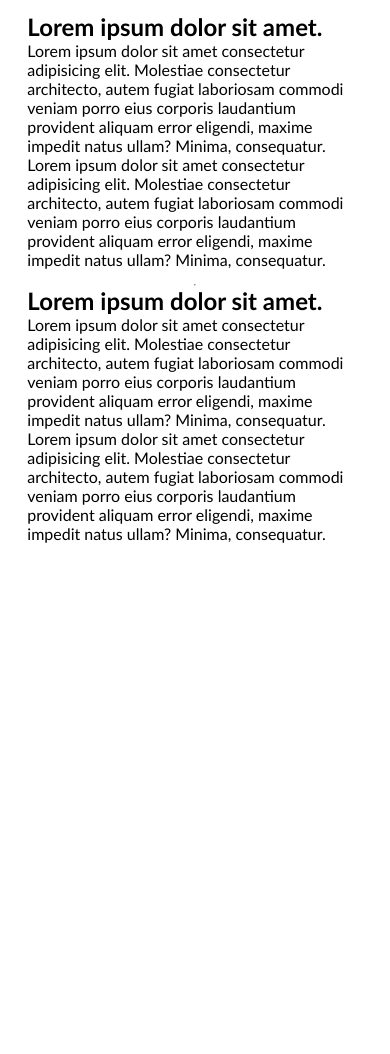
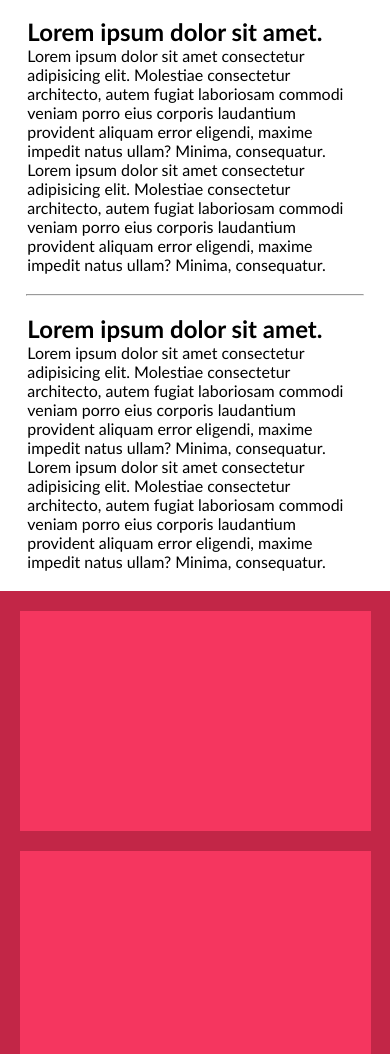
Before and after one commit to Adiazgomez68/flexbox-page-mockup, a plain HTML site: page index.html in a window 390 px wide. Shown: the part 101-1155 px from the top of the page. Before the commit the page ends 917 px from the top, so only its background shows below. Drawn offline with Linux system fonts and the light colour scheme.

Commit message:
Mobile design finished

```diff
--- a/css/flex-container.css
+++ b/css/flex-container.css
@@ -8,10 +8,33 @@
     width: 86%;
     display: flex;
     flex-direction: column;
-    padding: 15px;
+    padding: 20px;
     font-family:calibri;
 }
 
 .section-2 {
     padding-top: 0;
 }
+
+/* ------------------------------------------------------ */
+
+.flex-aside {
+    display: flex;
+    flex-direction: column;
+    align-items: center;
+    height: 500px;
+    width: 100%;
+    background: rgb(194, 38, 71);
+}
+
+.flex-aside div {
+    height: 250px;
+    width: 90%;
+    margin: 20px;
+    background: rgb(245, 54, 95);
+    transition: .3s ease;
+}
+
+.flex-aside div:hover {
+    box-shadow: rgb(122, 27, 48) 1px 1px 15px;
+}
--- /dev/null
+++ b/css/flex-footer.css
@@ -0,0 +1,26 @@
+.flex-footer {
+    background:rgb(22, 102, 156);
+    display: flex;
+    flex-direction: column;
+    align-items: center;
+}
+
+.flex-footer #ul-1 {
+    display: flex;
+    justify-content: space-around;
+    width: 92%;
+    margin: 15px 15px 15px 15px;
+    background:rgb(48, 63, 85);
+}
+
+.flex-footer #ul-2 {
+    background: rgb(194, 38, 71);
+    display: flex;
+    justify-content: space-around;
+    margin: 0 15px 15px 15px;
+    width: 70%;
+}
+
+#ul-1 li, #ul-2 li {
+    width: 200px;
+}
--- a/css/flex-header.css
+++ b/css/flex-header.css
@@ -6,30 +6,29 @@ ul {
 
 ul li {
     padding: 10px;
-    width: 200px;
     text-align: center;
     color: white;
-    font-family:'Gill Sans', 'Gill Sans MT', Calibri, 'Trebuchet MS', sans-serif;
+    font-family: Calibri;
 }
 
 li:hover {
     background: white;
-    color: rgb(99, 99, 99);
+    color: rgb(44, 44, 44);
     cursor: pointer;
+    font-weight: bold;
 }
 
 .flex-header {
     display: flex;
     flex-direction: column;
     align-items: center;
-
     background:rgb(22, 102, 156);
 }
 
 .flex-header h1 {
     color: white;
     letter-spacing: 1px;
-    font-family:-apple-system, BlinkMacSystemFont, 'Segoe UI', Roboto, Oxygen, Ubuntu, Cantarell, 'Open Sans', 'Helvetica Neue', sans-serif;
+    font-family:'Trebuchet MS', 'Lucida Sans Unicode', 'Lucida Grande', 'Lucida Sans', Arial, sans-serif;
     font-weight: 400;
     margin: 10px;
 }
@@ -44,3 +43,7 @@ li:hover {
     margin: 0;
     justify-content:space-around;
 }
+
+.flex-header nav ul li {
+    width: 200px;
+}
--- a/css/styles.css
+++ b/css/styles.css
@@ -1,5 +1,6 @@
 @import url(flex-header.css);
 @import url(flex-container.css);
+@import url(flex-footer.css);
 
 * {
     margin: 0;
--- a/index.html
+++ b/index.html
@@ -10,7 +10,7 @@
     </head>
     <body>
         <header class="flex-header">
-            <h1> FariCraft </h1>
+            <h1> Flexbox </h1>
             <nav>
                 <ul>
                     <li> Home </li>
@@ -34,7 +34,7 @@
                 </p>
             </section>
 
-            <hr>
+            <hr style="width: 86%;"> <br>
 
             <section class="section-2">
                 <h1> Lorem ipsum dolor sit amet. </h1>
@@ -48,20 +48,20 @@
                 </p>
             </section>
 
-            <div class="flex-box">
+            <aside class="flex-aside">
                 <div></div>
-                <div></div>
-            </div>
+                <div style="margin-top: 0;"></div>
+            </aside>
         </main>
 
         <footer class="flex-footer">
-            <ul>
-                <li> About me </li>
+            <ul id="ul-1">
+                <li> Me </li>
                 <li> Hobbies </li>
                 <li> Books </li>
                 <li> Private </li>
             </ul>
-            <ul>
+            <ul id="ul-2">
                 <li> Facebook </li>
                 <li> WhatsApp </li>
             </ul>
```
